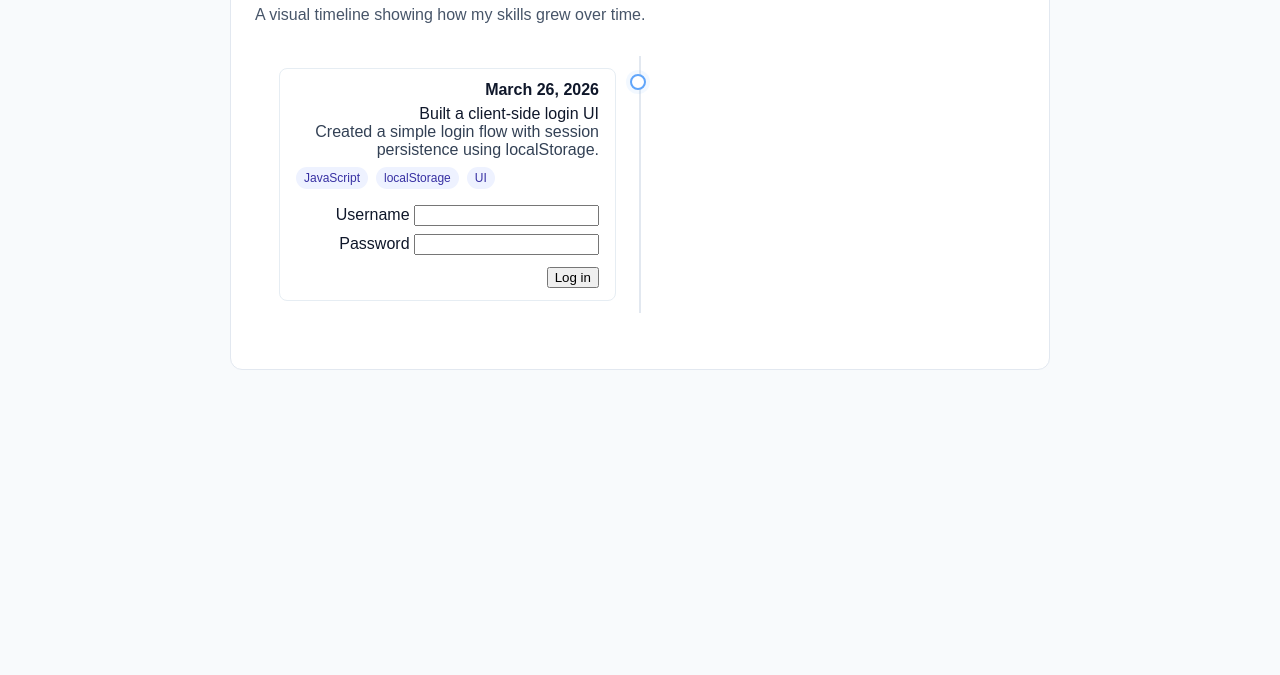
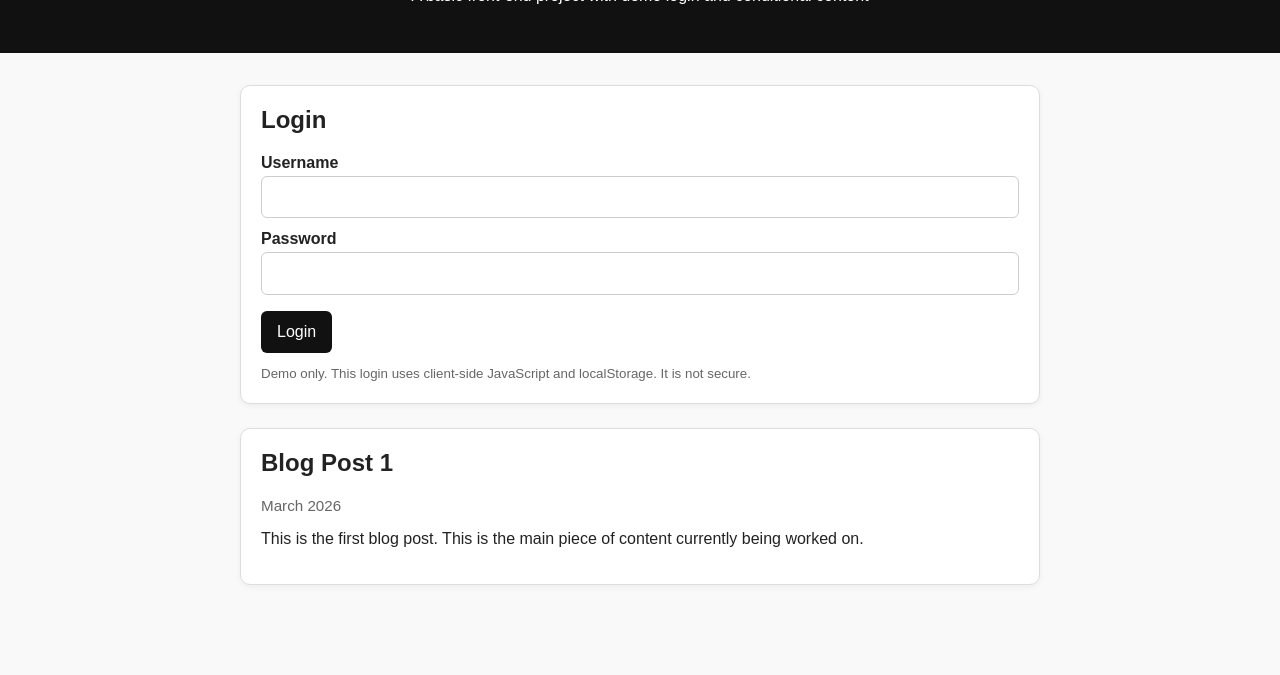
Before and after one commit to rejectionwarrior/simple-web-app, a plain HTML site: page index.html in a window 1280 px wide. Shown: the part 125-800 px from the top of the page. Drawn offline with Linux system fonts and the light colour scheme.

Commit message:
Update index.html

```diff
--- a/index.html
+++ b/index.html
@@ -1,216 +1,155 @@
-<!doctype html>
+<!DOCTYPE html>
 <html lang="en">
 <head>
-    <meta charset="utf-8" />
-    <meta name="viewport" content="width=device-width, initial-scale=1" />
-    <title>simple-web-app</title>
-    <meta name="description" content="A simple static site showcasing skills progression and a login demo." />
-    <link rel="stylesheet" href="timeline.css">
+  <meta charset="UTF-8" />
+  <meta name="viewport" content="width=device-width, initial-scale=1.0" />
+  <title>Simple Web App</title>
   <style>
-      * {
-        box-sizing: border-box;
+    body {
+      font-family: Arial, sans-serif;
+      margin: 0;
+      padding: 0;
+      background-color: #f9f9f9;
+      color: #222;
     }
 
-      body {
-        margin: 0;
-        font-family: Arial, sans-serif;
-        background: #f8fafc;
-        color: #0f172a;
+    header {
+      background-color: #111;
+      color: white;
+      padding: 2rem 1rem;
+      text-align: center;
     }
 
     main {
-        max-width: 820px;
-        margin: 48px auto;
-        padding: 24px;
-        background: #ffffff;
-        border: 1px solid #e2e8f0;
-        border-radius: 12px;
+      max-width: 800px;
+      margin: 0 auto;
+      padding: 2rem 1rem 4rem;
     }
 
-      h1 {
+    .login-box,
+    .timeline-entry {
+      background: white;
+      border: 1px solid #ddd;
+      border-radius: 10px;
+      padding: 1.25rem;
+      margin-bottom: 1.5rem;
+      box-shadow: 0 2px 6px rgba(0, 0, 0, 0.05);
+    }
+
+    .login-box h2,
+    .timeline-entry h2 {
       margin-top: 0;
     }
 
-      .meta {
-        color: #475569;
+    label {
+      display: block;
+      margin-top: 0.75rem;
+      margin-bottom: 0.25rem;
+      font-weight: bold;
     }
 
-      .timeline {
-        position: relative;
-        margin: 32px 0;
-        padding: 0;
+    input {
+      width: 100%;
+      box-sizing: border-box;
+      padding: 0.7rem;
+      border: 1px solid #ccc;
+      border-radius: 6px;
+      font-size: 1rem;
     }
 
-      .timeline::before {
-        content: "";
-        position: absolute;
-        left: 50%;
-        top: 0;
-        bottom: 0;
-        width: 2px;
-        background: #e2e8f0;
-        transform: translateX(-50%);
+    button {
+      margin-top: 1rem;
+      padding: 0.75rem 1rem;
+      border: none;
+      border-radius: 6px;
+      background-color: #111;
+      color: white;
+      font-size: 1rem;
+      cursor: pointer;
     }
 
-      .entry {
-        position: relative;
-        width: 50%;
-        padding: 12px 24px;
+    button:hover {
+      opacity: 0.92;
     }
 
-      .entry .card {
-        background: #fff;
-        border: 1px solid #e6edf3;
-        padding: 12px 16px;
-        border-radius: 8px;
+    #status-message {
+      margin-top: 1rem;
+      font-weight: bold;
     }
 
-      .entry .date {
-        font-weight: 700;
-        color: #0f172a;
-        margin-bottom: 6px;
+    .success {
+      color: #0a7a2f;
     }
 
-      .entry .desc {
-        color: #334155;
+    .error {
+      color: #b00020;
     }
 
-      .entry-left {
-        left: 0;
-        text-align: right;
+    .date {
+      color: #666;
+      font-size: 0.95rem;
+      margin-bottom: 0.75rem;
     }
 
-      .entry-right {
-        left: 50%;
+    .hidden {
+      display: none;
     }
 
-      .entry::after {
-        content: "";
-        position: absolute;
-        top: 18px;
-        width: 12px;
-        height: 12px;
-        background: #fff;
-        border: 2px solid #60a5fa;
-        border-radius: 50%;
-        box-shadow: 0 0 0 4px rgba(96, 165, 250, 0.08);
-      }
-
-      .entry-left::after {
-        right: -6px;
-      }
-
-      .entry-right::after {
-        left: -6px;
-      }
-
-      @media (max-width: 720px) {
-        .timeline::before {
-          left: 20px;
-        }
-
-        .entry {
-          width: 100%;
-          padding-left: 40px;
-          margin-bottom: 18px;
-        }
-
-        .entry-left,
-        .entry-right {
-          left: 0;
-          text-align: left;
-        }
-
-        .entry::after {
-          left: 12px;
-        }
-      }
-
-      .skill-list {
-        margin-top: 8px;
-        display: flex;
-        gap: 8px;
-        flex-wrap: wrap;
-      }
-
-      .skill {
-        background: #eef2ff;
-        color: #3730a3;
-        padding: 4px 8px;
-        border-radius: 999px;
-        font-size: 12px;
-      }
-
-      .url {
-        display: inline-block;
-        margin-top: 12px;
-        padding: 8px 12px;
-        border-radius: 8px;
-        background: #e2e8f0;
-        color: #0f172a;
-        text-decoration: none;
-      }
-
-      .url:hover {
-        background: #cbd5e1;
-      }
-
-      @media (max-width: 720px) {
-        .skill-list {
-          flex-direction: column;
-        }
+    small {
+      color: #666;
+      display: block;
+      margin-top: 0.75rem;
+      line-height: 1.4;
     }
   </style>
 </head>
 <body>
+  <header>
+    <h1>Simple Web App</h1>
+    <p>A basic front-end project with demo login and conditional content</p>
+  </header>
+
   <main>
-      <h1>Skills Progression Timeline</h1>
-      <p class="meta">A visual timeline showing how my skills grew over time.</p>
+    <section class="login-box">
+      <h2>Login</h2>
 
-      <section id="timeline" class="timeline" aria-label="Skills timeline">
-        <article class="entry entry-left" id="post-1">
-          <div class="card">
-            <div class="date">March 26, 2026</div>
-            <div class="title">Built a client-side login UI</div>
-            <div class="desc">Created a simple login flow with session persistence using localStorage.</div>
-            <div class="skill-list">
-              <span class="skill">JavaScript</span>
-              <span class="skill">localStorage</span>
-              <span class="skill">UI</span>
+      <div id="login-form">
+        <label for="username">Username</label>
+        <input id="username" type="text" autocomplete="username" />
+
+        <label for="password">Password</label>
+        <input id="password" type="password" autocomplete="current-password" />
+
+        <button id="auth-button" type="button">Login</button>
       </div>
-            <form id="login-form" style="margin-top: 16px;">
-              <div>
-                <label for="username">Username</label>
-                <input id="username" name="username" required />
-              </div>
-              <div style="margin-top: 8px;">
-                <label for="password">Password</label>
-                <input id="password" name="password" type="password" required />
-              </div>
-              <div style="margin-top: 12px;">
-                <button id="login-button">Log in</button>
-                <button id="logout-button" style="display: none;">Log out</button>
-              </div>
-              <p id="login-error" style="color: #b91c1c; display: none; margin-top: 8px;">Invalid credentials.</p>
-            </form>
-          </div>
-        </article>
-        <article class="entry entry-right" id="post-2" style="display: none;">
-          <div class="card">
-            <div class="date">2023-03</div>
-            <div class="title">Backend basics and APIs</div>
-            <div class="desc">Integrated simple backends and learned REST patterns.</div>
-            <div class="skill-list">
-              <span class="skill">APIs</span>
-              <span class="skill">Node.js</span>
-            </div>
-            <button id="unlock-next" style="margin-top: 12px;">Complete Activity to Unlock Next Post</button>
-          </div>
-        </article>
+
+      <p id="status-message" class="hidden"></p>
+
+      <small>
+        Demo only. This login uses client-side JavaScript and localStorage. It is not secure.
+      </small>
     </section>
 
-      <!-- Removed the third blog post -->
+    <section class="timeline-entry">
+      <h2>Blog Post 1</h2>
+      <p class="date">March 2026</p>
+      <p>
+        This is the first blog post. This is the main piece of content currently being worked on.
+      </p>
+    </section>
+
+    <section id="post-2" class="timeline-entry hidden">
+      <h2>Blog Post 2</h2>
+      <p class="date">Coming soon</p>
+      <p>
+        More updates coming soon.
+      </p>
+      <p>
+        This section is here to demonstrate conditional content visibility after login.
+      </p>
+    </section>
   </main>
+
   <script src="auth.js"></script>
 </body>
 </html>
```
Lines whose indentation alone changed are shown as unchanged.
